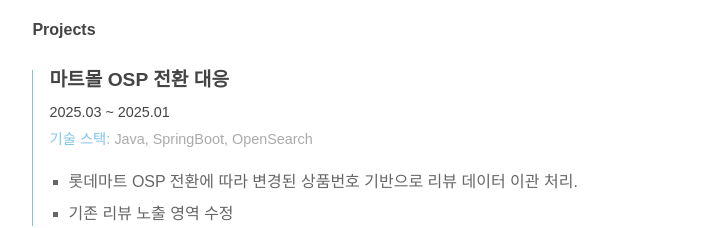
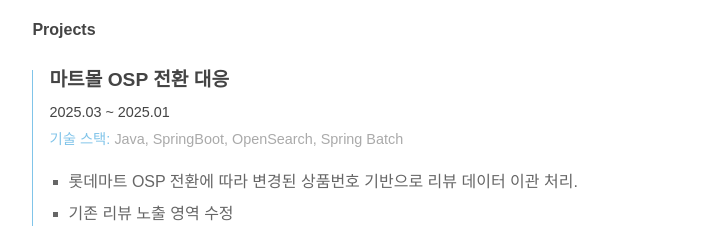
Before and after one commit to JiniEun/jini-log, a Next.js app: page /resume in a window 1280 px wide. Shown: the part 1920-2148 px from the top of the page, without its empty margins (272-983 px from the left). Built offline with nearby package versions, Linux system fonts and the light colour scheme.

Commit message:
feat: 경험 추가

```diff
--- a/src/payload/experience.ts
+++ b/src/payload/experience.ts
@@ -24,7 +24,7 @@
           '롯데마트 OSP 전환에 따라 변경된 상품번호 기반으로 리뷰 데이터 이관 처리.',
           '기존 리뷰 노출 영역 수정',
         ],
-        techStack: ['Java', 'SpringBoot', 'OpenSearch']
+        techStack: ['Java', 'SpringBoot', 'OpenSearch', 'Spring Batch']
       },
       {
         title: '상품 이미지, 기술서 실시간 처리 서버 내재화',
```
